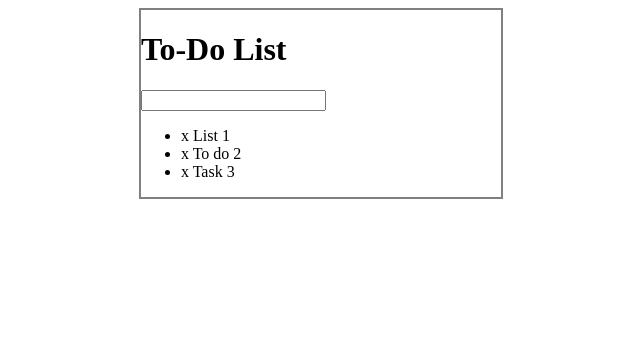
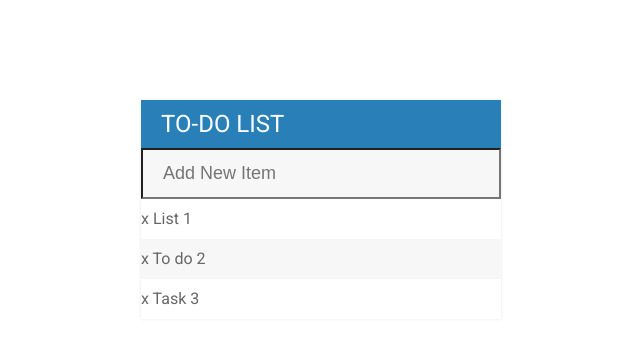
Before and after one commit to tblankenship/To-Do-List, a plain HTML site: page index.html in a window 1280 px wide. Shown: the whole page, without its empty margins (319-959 px from the left). Drawn offline with Linux system fonts and the light colour scheme.

Commit message:
second commit

```diff
--- a/assets/css/todos.css
+++ b/assets/css/todos.css
@@ -1,7 +1,67 @@
+
+
+h1 {
+	background: #2980b9;
+	color: white;
+	margin: 0;
+	padding: 10px 20px;
+	text-transform: uppercase;
+	font-size: 24px;
+	font-weight: normal;
+}
+
+
+ul {
+	list-style: none;
+	margin: 0;
+	padding: 0;
+}
+
+
+
+body {
+	font-family: Roboto;
+
+}
+
+
+
+li {
+	background: #fff;
+	height: 40px;
+	line-height: 40px;
+	color: #666;
+}
+
+
+li:nth-child(2n) {
+	background: #f7f7f7;
+}
+
+
+input {
+
+	font-size: 18px;
+	color: #2980b9;
+	background: #f7f7f7;
+	width: 100%;
+	padding: 13px 13px 13px 20px;
+	box-sizing: border-box;
+}
+
+
+input:focus{
+	background: #fff;
+	border: 3px solid #2980b9;
+	outline: none;
+
+}
+
 #container {
-	border: 2px solid gray;
 	width: 360px;
-	margin: auto;
+	margin: 100px auto;
+	background: #f7f7f7;
+	box-shadow: 0 0 3px rgba(0,0,0, 0.1);
 
 }
 
--- a/index.html
+++ b/index.html
@@ -3,13 +3,14 @@
 <head>
 	<title>To Do List</title>
 	<link rel="stylesheet" type="text/css" href="assets/css/todos.css">
+	<link href='https://fonts.googleapis.com/css?family=Roboto:400,700,500' rel='stylesheet' type='text/css'>
 	<script type="text/javascript" src="assets/js/lib/jquery-2.2.0.min.js"></script>
 </head>
 <body>
 
 <div id="container">
 	<h1>To-Do List </h1>
-	<input type="text">
+	<input type="text" placeholder="Add New Item">
 
 	<ul>
 		<li><span>x</span> List 1</li>
```
